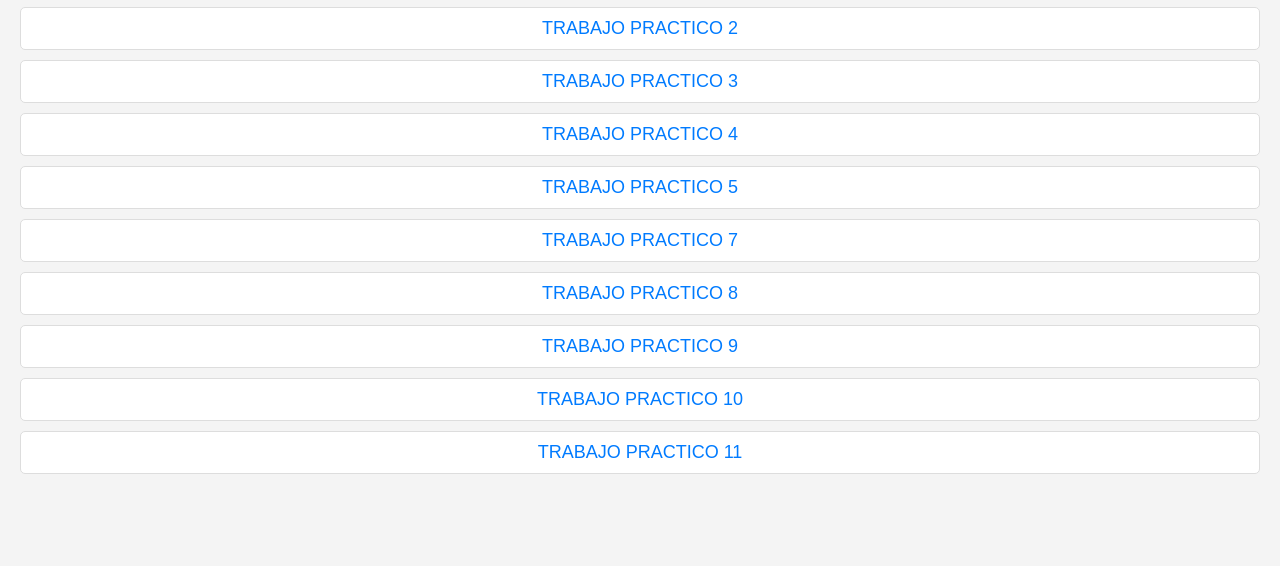
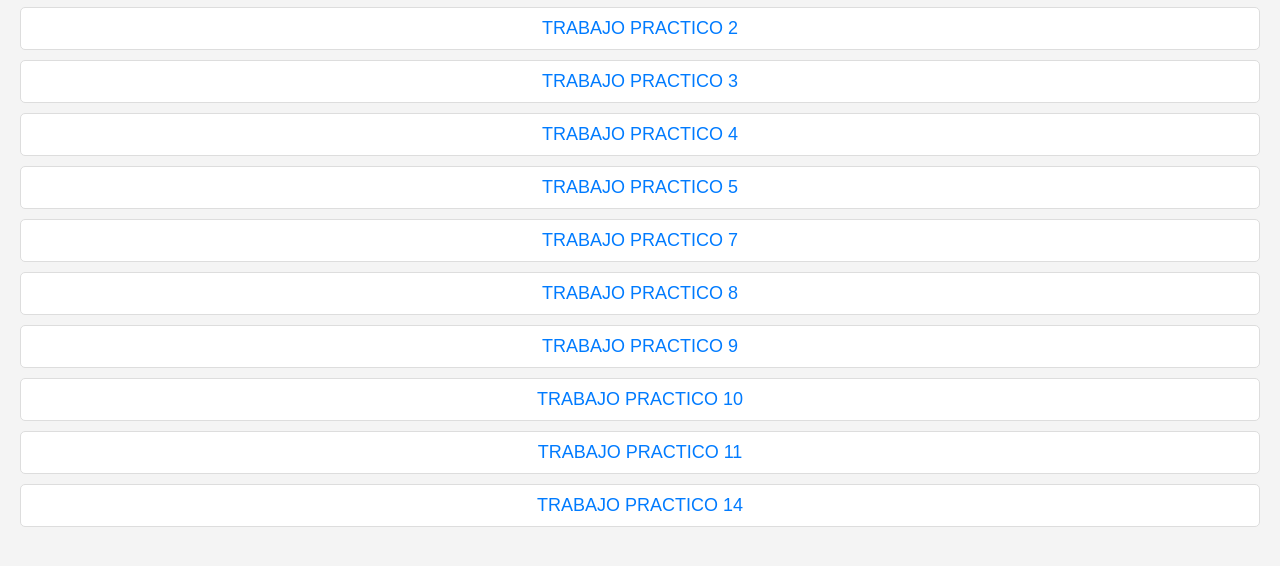
Before and after one commit to Facundo223/plataformas-moviles-entregas, a plain HTML site: page index.html in a window 1280 px wide. Shown: the part 144-710 px from the top of the page. Drawn offline with Linux system fonts and the light colour scheme.

Commit message:
Update index.html

```diff
--- a/index.html
+++ b/index.html
@@ -18,5 +18,6 @@
     <a href="tp-9/index.html">TRABAJO PRACTICO 9</a>
     <a href="tp-10/index.html">TRABAJO PRACTICO 10</a>
     <a href="tp-11/editordetexto.html">TRABAJO PRACTICO 11</a>
+    <a href="tp-14/tablerodepuntos.html">TRABAJO PRACTICO 14</a>
 </body>
 </html>
```
